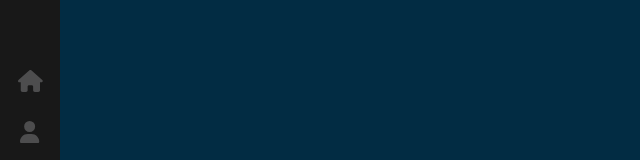
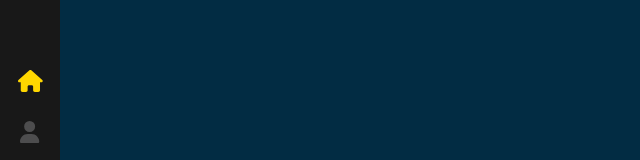
Before and after one commit to BBurleigh/React-Portfolio, a React (Create React App) app: page / in a window 1280 px wide. Shown: the part 224-384 px from the top of the page, without its empty margins (0-640 px from the left). Built offline with nearby package versions, Linux system fonts and the light colour scheme.

Commit message:
fixed a curly brace so that ABOUT and CONTACT would appear when the mouse hovers over those icons

```diff
--- a/src/components/Sidebar/index.scss
+++ b/src/components/Sidebar/index.scss
@@ -74,6 +74,7 @@
                     content: 'HOME';
                 }
             }
+        }
 
         a.about-link {
                 &:after {
@@ -86,6 +87,11 @@
                 content: 'CONTACT';
             }
         }
+
+        a.active {
+            svg {
+                color:#ffd700;
             }
         }
     }
+}
```
Lines whose indentation alone changed are shown as unchanged.
